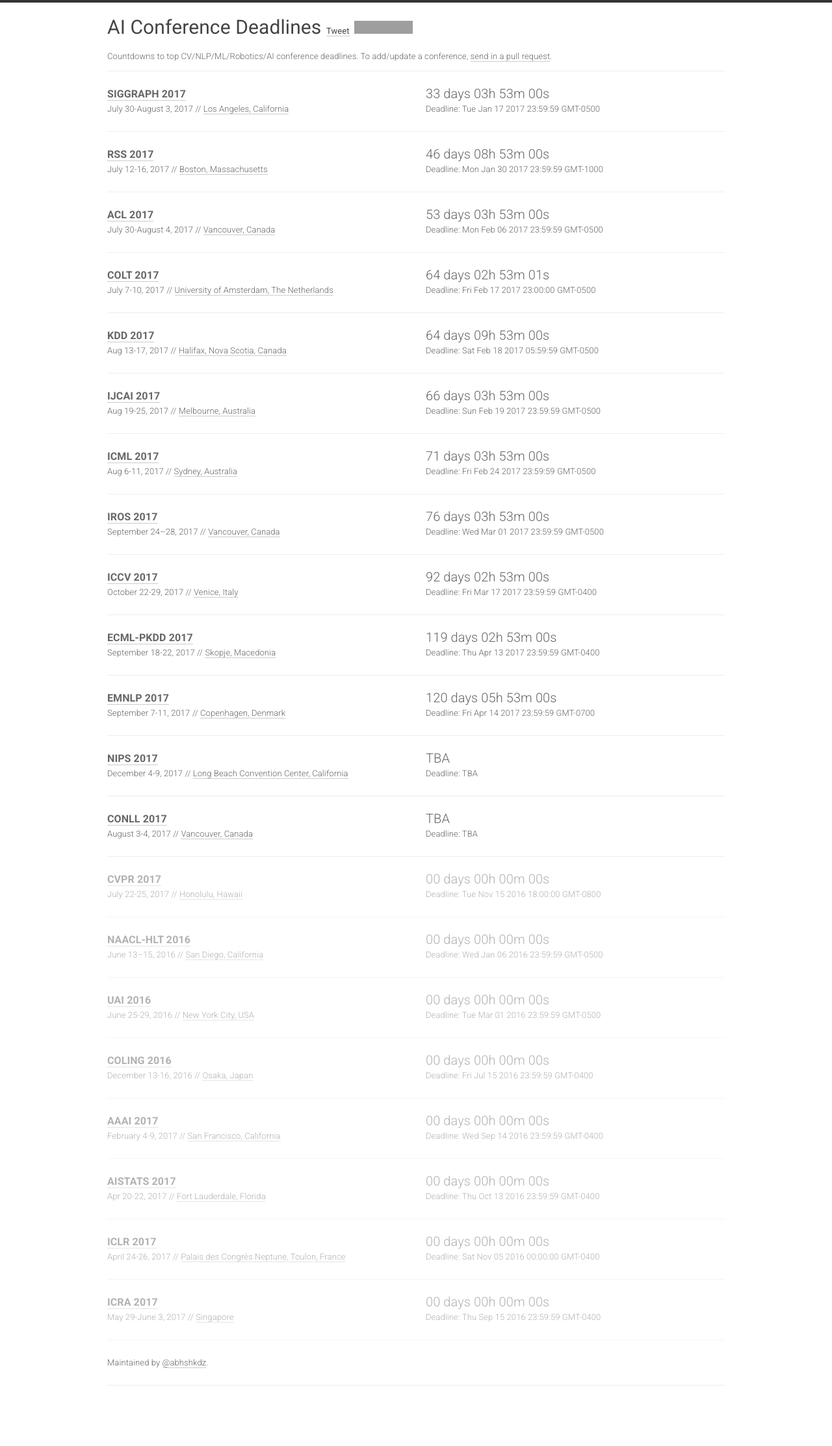
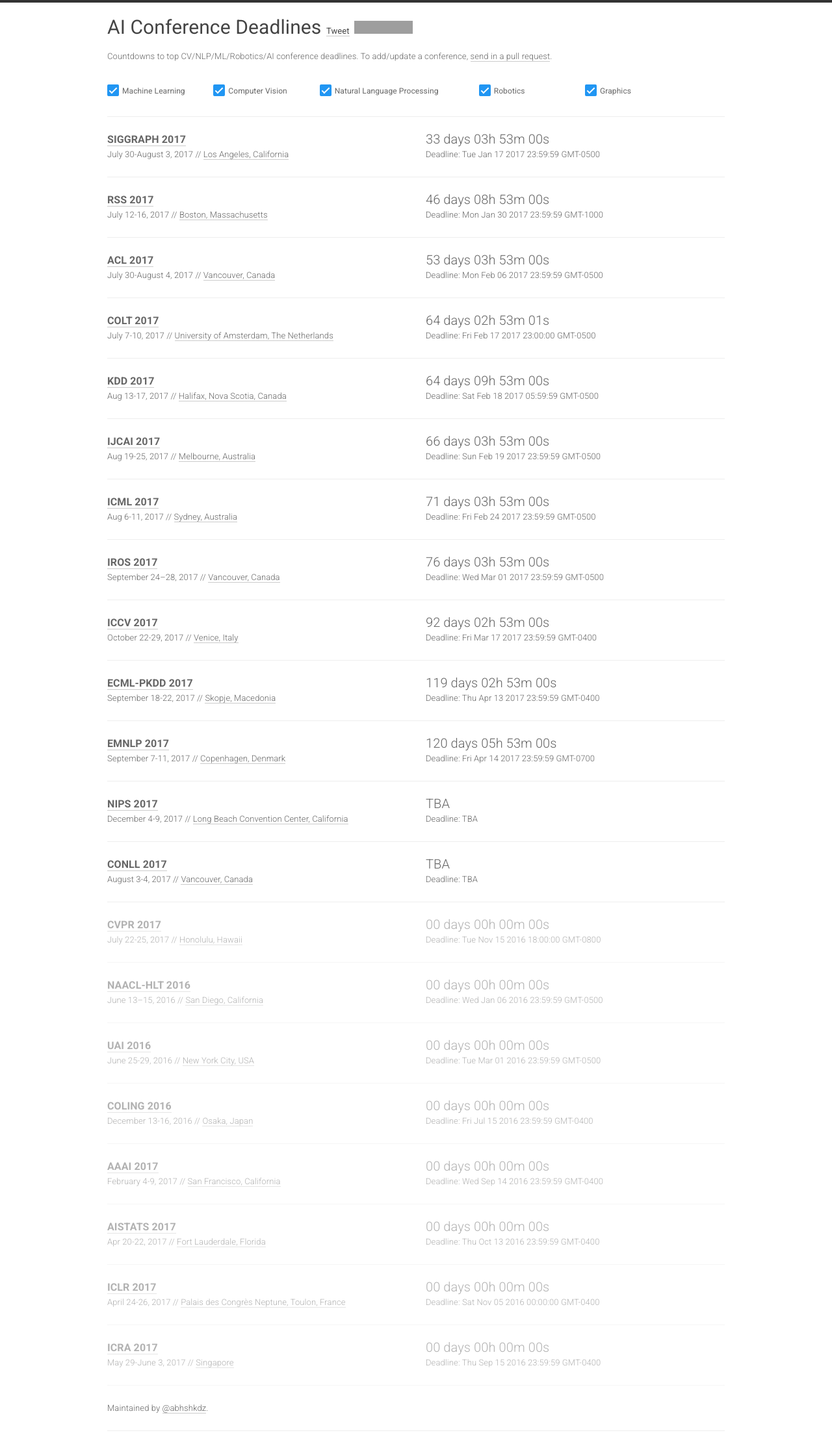
Before and after one commit to paperswithcode/ai-deadlines, a Jekyll site: the page built from index.html, in a window 1280 px wide. Shown: the whole page at 65% size. Built offline with Jekyll 4.4.1, drawn with Linux system fonts in a browser that asks for light colours; nearby versions of some CDN libraries; comment, search, counter and statistics services are not loaded; before the commit the page ends 2156 px from its top, so only the background shows below that; grey boxes are pictures that could not be loaded.

Commit message:
Adds sub filters

```diff
--- a/_layouts/home.html
+++ b/_layouts/home.html
@@ -18,6 +18,7 @@
     <script type="text/javascript" src="{{ "/static/js/jquery.countdown.min.js" | prepend:site.baseurl }}"></script>
     <script src="{{ "/static/js/moment.min.js" | prepend:site.baseurl }}"></script>
     <script src="{{ "/static/js/moment-timezone-with-data.min.js" | prepend:site.baseurl }}"></script>
+    <script src="{{ "/static/js/store.min.js" | prepend:site.baseurl }}"></script>
 
   </head>
   <body>
@@ -36,9 +37,55 @@
                   To add/update a conference, <a target="_blank" href="//github.com/abhshkdz/ai-deadlines">send in a pull request</a>.
                 </div>
             </div>
+            <br>
+            <div class="row">
+              <div class="col-xs-12">
+                <!-- <div class="well"> -->
+                  <form class="form-horizontal">
+                    <div class="form-group">
+                      <div class="col-md-2 col-xs-5">
+                        <div class="checkbox">
+                          <label>
+                            <input type="checkbox" id="ML-checkbox">Machine Learning
+                          </label>
+                        </div>
+                      </div>
+                      <div class="col-md-2 col-xs-5">
+                        <div class="checkbox">
+                          <label>
+                            <input type="checkbox" id="CV-checkbox">Computer Vision
+                          </label>
+                        </div>
+                      </div>
+                      <div class="col-md-3 col-xs-5">
+                        <div class="checkbox">
+                          <label>
+                            <input type="checkbox" id="NLP-checkbox">Natural Language Processing
+                          </label>
+                        </div>
+                      </div>
+                      <div class="col-md-2 col-xs-5">
+                        <div class="checkbox">
+                          <label>
+                            <input type="checkbox" id="RO-checkbox">Robotics
+                          </label>
+                        </div>
+                      </div>
+                      <div class="col-md-2 col-xs-5">
+                        <div class="checkbox">
+                          <label>
+                            <input type="checkbox" id="GR-checkbox">Graphics
+                          </label>
+                        </div>
+                      </div>
+                    </div>
+                  </form>
+                <!-- </div> -->
+              </div>
+            </div>
         </div>
         {% for conf in site.data.conferences %}
-        <div id="{{conf.id}}">
+        <div id="{{conf.id}}" class="{{conf.sub}}-conf">
           <div class="row">
               <div class="col-xs-12 col-sm-6">
                   <a href="{{conf.link}}"><b>{{conf.name}} {{conf.year}}</b></a>
--- a/static/css/deadlines.css
+++ b/static/css/deadlines.css
@@ -105,3 +105,7 @@ footer {
 .timer {
   font-size: 20px;
 }
+
+.checkbox {
+  font-size: 12px;
+}
```
Also changed, not shown: other parts of _layouts/home.html (+41 -1 lines), static/js/store.min.js (added).
